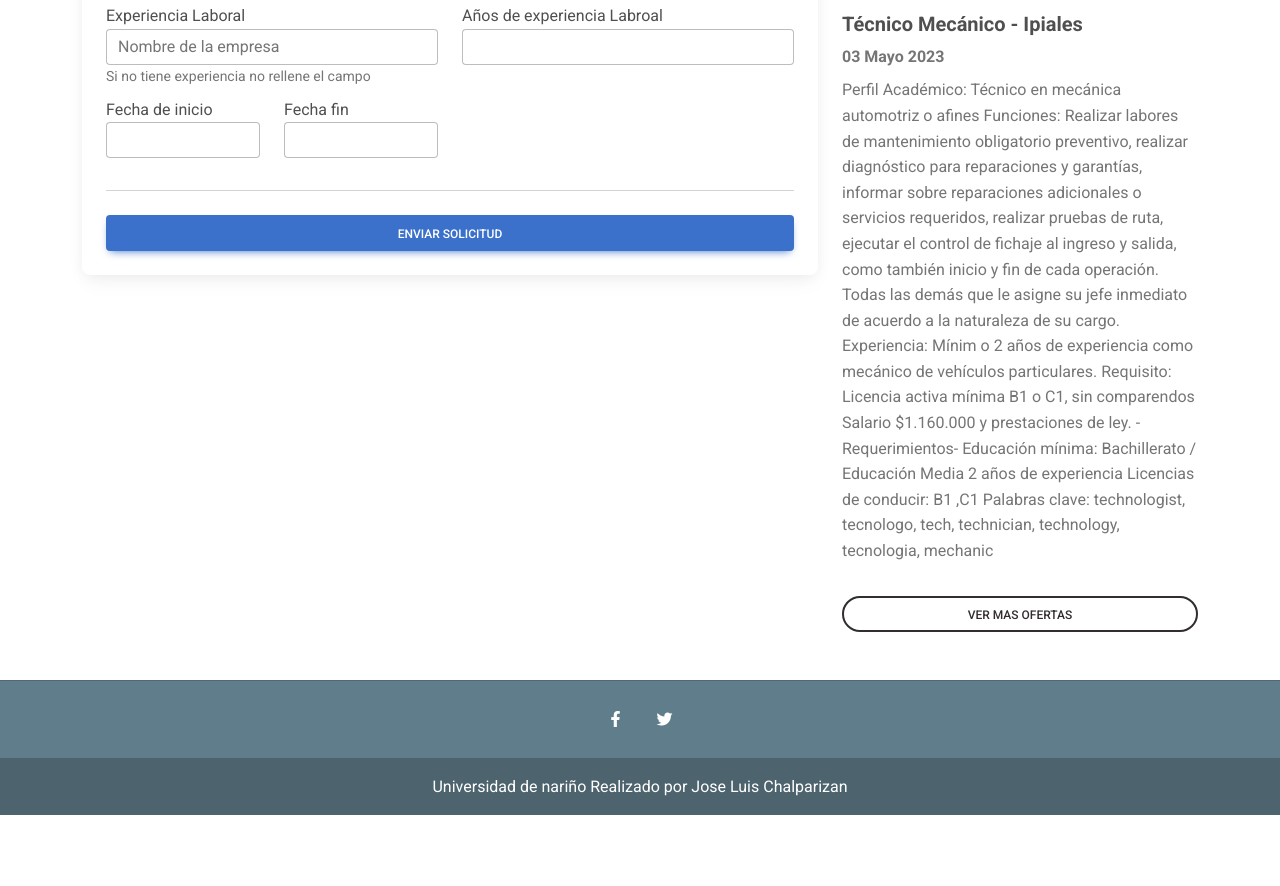
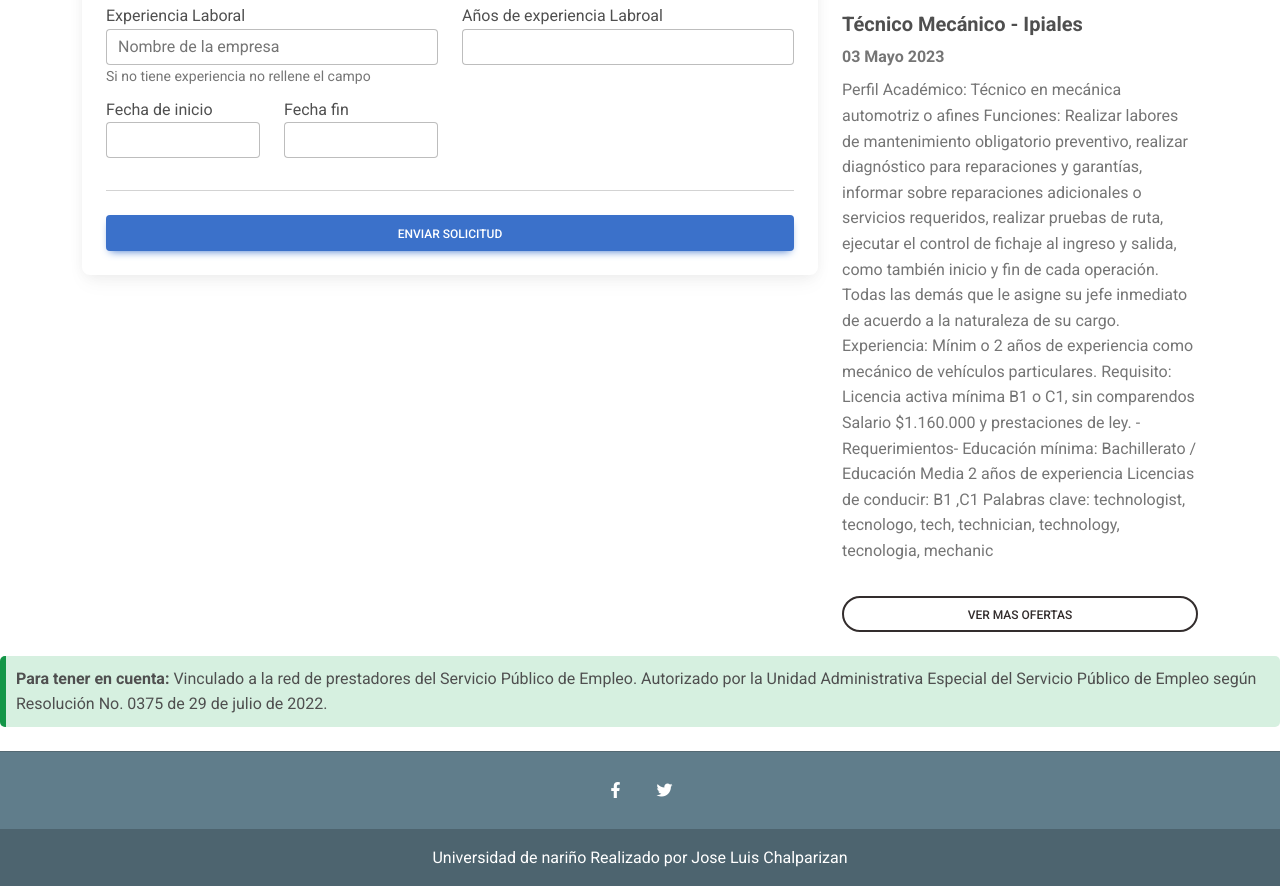
Before and after one commit to josechalparizan/seminarioipiales, a website: page solicitudes.html in a window 1280 px wide. Shown: the part 1430-2316 px from the top of the page. Before the commit the page ends 2245 px from the top, so only its background shows below. Drawn offline with Linux system fonts and the light colour scheme.

Commit message:
normas legales version 2

```diff
--- a/solicitudes.html
+++ b/solicitudes.html
@@ -413,6 +413,13 @@ Palabras clave: advisor, financiera, financial, afianzadora, credit
 </main>
 <!--Main layout-->
 
+
+<div class="note note-success mb-3">
+  <strong>Para tener en cuenta:</strong> Vinculado a la red de prestadores del Servicio Público de Empleo.
+  Autorizado por la Unidad Administrativa Especial del Servicio Público de Empleo según Resolución No. 0375 de 29 de julio de 2022.
+</div>
+
+
 <!-- footer -->
 <footer class="text-center text-white mt-4" style="background-color: #607d8b;">
   <!--Call to action-->
```
